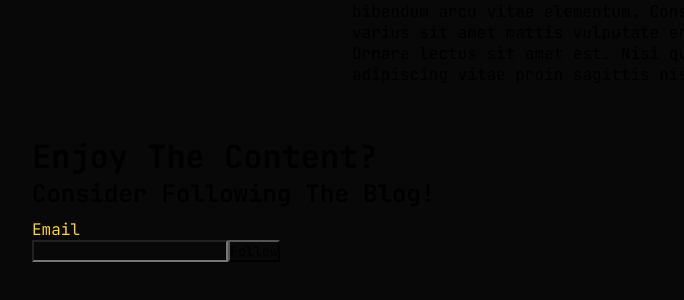
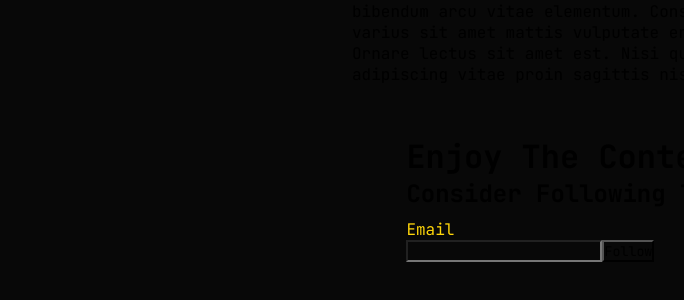
Before and after one commit to JGohr/purasdev, a Next.js app: page /articles/hello-world in a window 1280 px wide. Shown: the part 1727-2027 px from the top of the page, without its empty margins (32-716 px from the left). Built offline with nearby package versions, Linux system fonts and the light colour scheme.

Commit message:
Added follow prompt at the bottom of post page

```diff
--- a/pages/articles/[slug].js
+++ b/pages/articles/[slug].js
@@ -5,11 +5,13 @@ import { marked } from 'marked';
 import ViewBlogPost from '../../comps/ViewBlogPost';
 import Header from '../../comps/Header';
 import FollowPrompt from '../../comps/FollowPrompt';
+import styles from '../../styles/[slug].module.css';
 
 export default function SingleBlog({ content, frontmatter }) {
 
     return(<div>
         <Header />
+        <div className={styles.content}>
             <ViewBlogPost
             tags={frontmatter.tags}
             date={frontmatter.date}
@@ -17,6 +19,7 @@ export default function SingleBlog({ content, frontmatter }) {
             desc={frontmatter.desc}
             body={marked(content)} />
             <FollowPrompt />
+        </div>
     </div>);
 };
 
--- /dev/null
+++ b/styles/[slug].module.css
@@ -0,0 +1,6 @@
+.content
+{
+    display: flex;
+    flex-direction: column;
+    align-items: center;
+}
```
Lines whose indentation alone changed are shown as unchanged.
